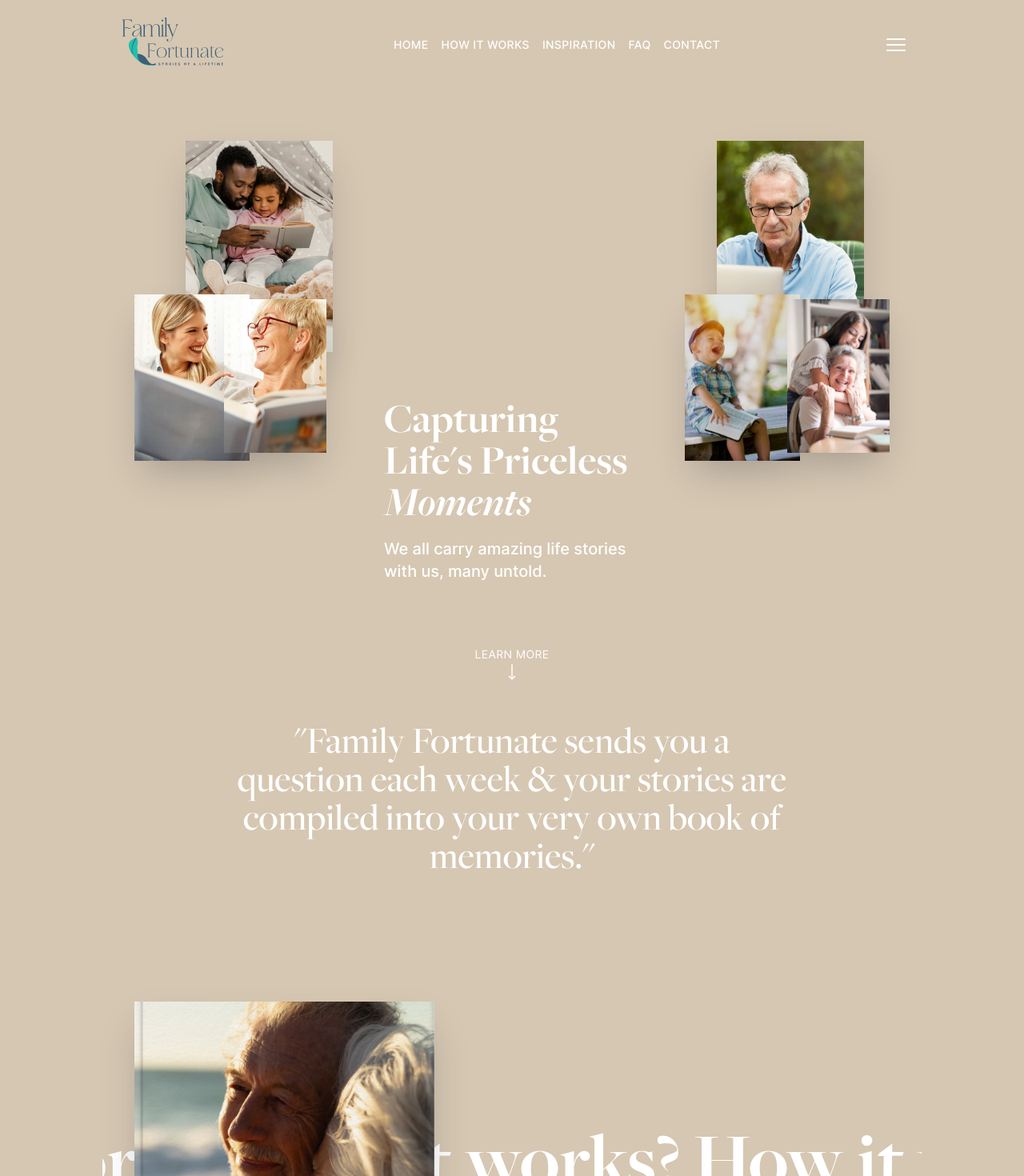
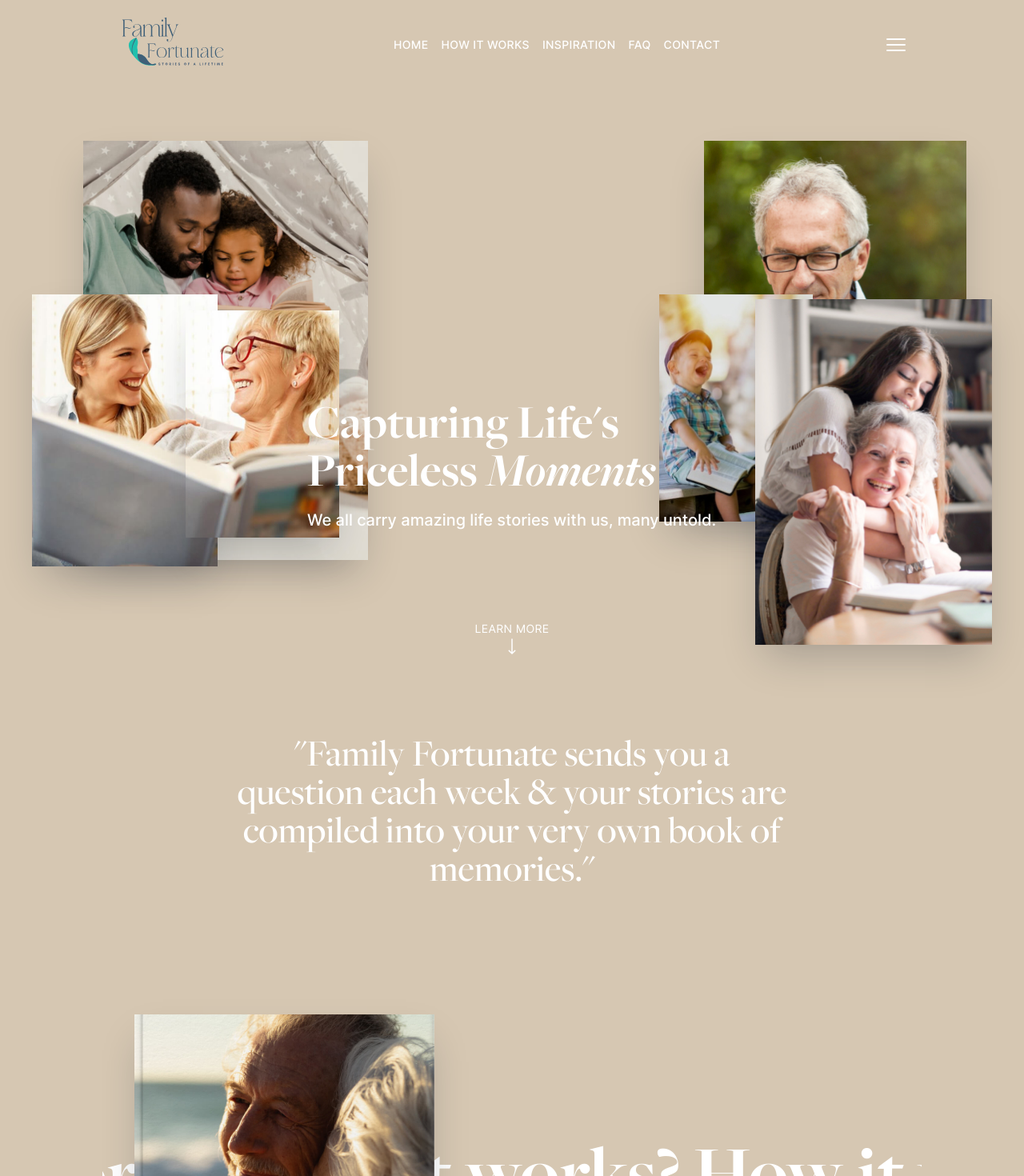
Before and after one commit to atweberlly/familywise, a Next.js app: page / in a window 1280 px wide. Shown: the top 1470 px of the page at 80% size. Built offline with nearby package versions, Linux system fonts and the light colour scheme.

Commit message:
Update hero section

```diff
--- a/src/pages/index.jsx
+++ b/src/pages/index.jsx
@@ -86,24 +86,24 @@ export default function Home() {
           </button>
         </div>
 
-        <div className="mx-auto max-w-screen-lg px-10 pt-16">
+        <div className="mx-auto max-w-screen-xl px-10 pt-16">
           <div className="relative">
             <Image
-              className="absolute top-0 left-1/2 z-0 h-[264px] w-[184px] -translate-x-1/2 shadow-xl md:left-16 md:translate-x-0"
+              className="absolute top-0 left-1/2 z-0 h-[264px] w-[184px] -translate-x-1/2 shadow-xl md:left-16 md:translate-x-0 lg:h-[524px] lg:w-[356px]"
               src="/images/hero/hero-image-1@4x.jpg"
               alt=""
               width="184"
               height="264"
             />
             <Image
-              className="absolute top-48 left-0 z-10 h-[208px] w-[144px] shadow-xl"
+              className="absolute top-48 left-0 z-10 h-[208px] w-[144px] shadow-xl lg:h-[340px] lg:w-[232px]"
               src="/images/hero/hero-image-2@4x.jpg"
               alt=""
               width="144"
               height="208"
             />
             <Image
-              className="absolute top-[calc(12rem+6px)] right-0 z-10 h-[192px] w-[128px] shadow-xl md:left-28"
+              className="absolute top-[calc(12rem+6px)] right-0 z-10 h-[192px] w-[128px] shadow-xl md:left-28 lg:top-[calc(12rem+20px)] lg:left-48 lg:h-[284px] lg:w-[192px]"
               src="/images/hero/hero-image-3@4x.jpg"
               alt=""
               width="128"
@@ -111,29 +111,29 @@ export default function Home() {
             />
 
             <Image
-              className="absolute top-0 right-8 z-10 hidden h-[264px] w-[184px] shadow-xl md:block"
+              className="absolute top-0 right-8 z-10 hidden h-[264px] w-[184px] shadow-xl md:block lg:h-[456px] lg:w-[328px]"
               src="/images/hero/hero-image-4.jpg"
               alt=""
               width="328"
               height="456"
             />
             <Image
-              className="absolute top-48 right-28 z-20 hidden h-[208px] w-[144px] shadow-xl md:block"
+              className="absolute top-48 right-28 z-20 hidden h-[208px] w-[144px] shadow-xl md:block lg:right-56 lg:h-[284px] lg:w-[192px]"
               src="/images/hero/hero-image-5.jpg"
               alt=""
               width="192"
               height="284"
             />
             <Image
-              className="absolute top-[calc(12rem+6px)] right-0 z-30 hidden h-[192px] w-[128px] shadow-xl md:block"
+              className="absolute top-[calc(12rem+6px)] right-0 z-30 hidden h-[192px] w-[128px] shadow-xl md:block lg:h-[432px] lg:w-[296px]"
               src="/images/hero/hero-image-6.jpg"
               alt=""
               width="296"
               height="432"
             />
 
-            <div className="relative z-50 mx-auto max-w-xs pt-80">
-              <h1 className="text-center font-serif text-[3.25rem] leading-none md:text-left">
+            <div className="relative z-50 mx-auto max-w-lg pt-80">
+              <h1 className="text-center font-serif text-[3.25rem] leading-none md:text-left lg:text-6xl">
                 <span className="font-bold">Capturing Life&apos;s Priceless</span>{' '}
                 <span className="font-semibold italic">Moments</span>
               </h1>
@@ -144,12 +144,12 @@ export default function Home() {
           </div>
         </div>
 
-        <button className="mx-auto mt-20 flex flex-col items-center" type="button">
+        <button className="mx-auto mt-20 flex flex-col items-center lg:mt-28" type="button">
           <div className="text-sm uppercase tracking-wide">Learn more</div>
           <ArrowLongDownIcon className="h-6 w-6" />
         </button>
 
-        <div className="mx-auto mt-12 max-w-3xl px-10">
+        <div className="mx-auto mt-12 max-w-3xl px-10 lg:mt-24">
           <p className="text-center font-serif text-[1.75rem] leading-8 md:text-5xl">
             &quot;Family Fortunate sends you a question each week &amp; your stories are compiled
             into your very own book of memories.&quot;
```
